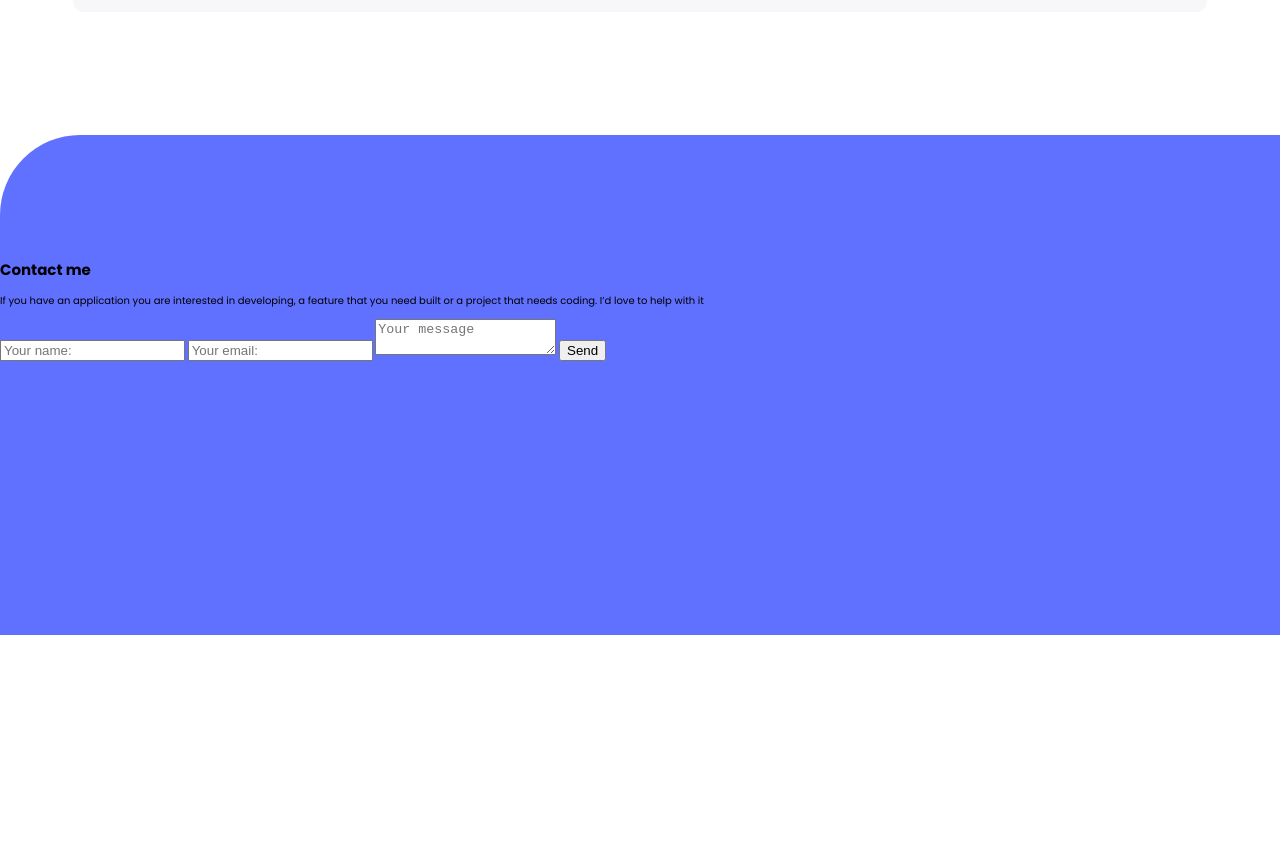
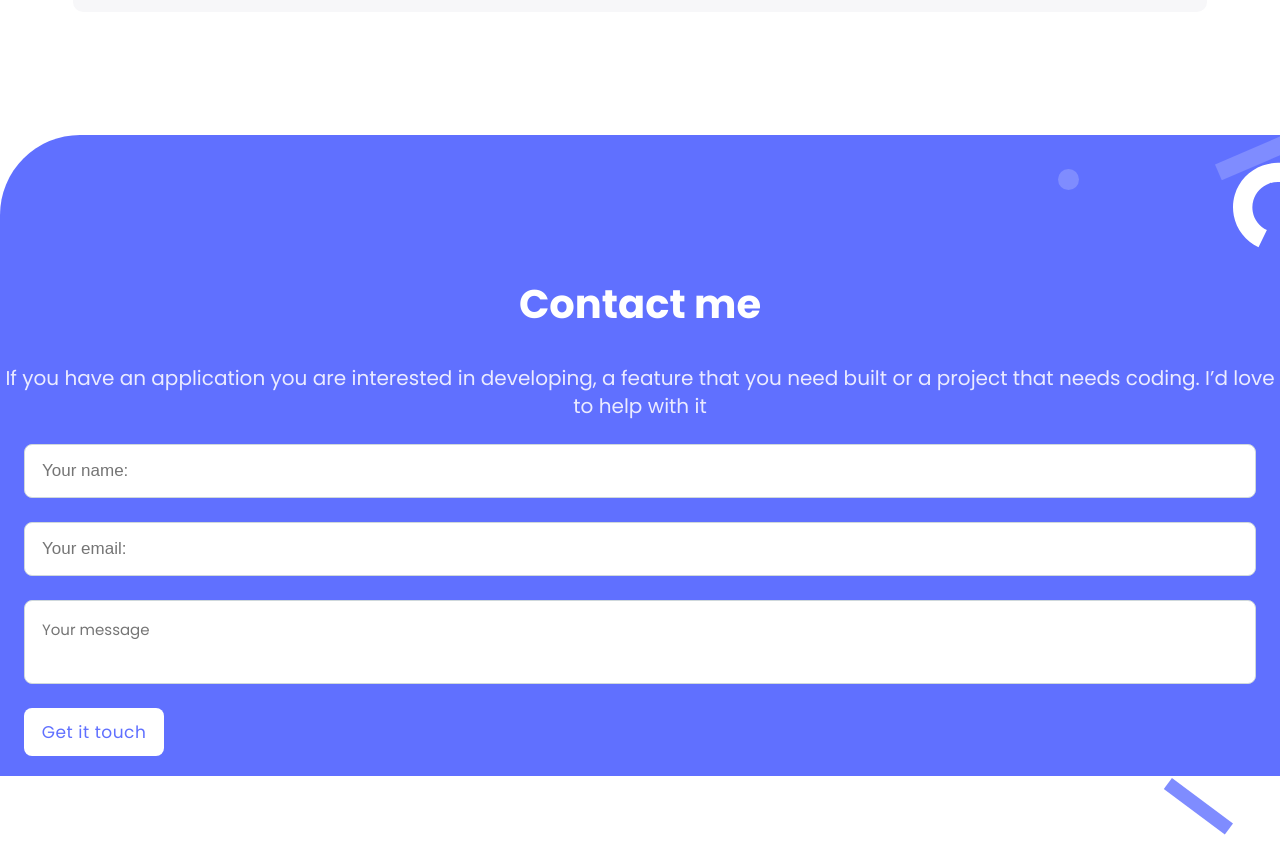
Before and after one commit to DavidEspinoG/microverse_portfolio, a website: page index.html in a window 1280 px wide. Shown: the part 5504-6349 px from the top of the page. Before the commit the page ends 6139 px from the top, so only its background shows below. Drawn offline with Linux system fonts and the light colour scheme.

Commit message:
Finish Contact form

```diff
--- a/index.html
+++ b/index.html
@@ -150,6 +150,7 @@
         </div>
     </section>
     <section class="form-container">
+        <img class="img-container" src="./img/contact-background.svg">
         <h2>Contact me</h2>
         <p>If you have an application you are interested in developing, a feature that you need built or a project that needs coding. I’d love to help with it </p>
         <form
@@ -157,15 +158,15 @@
         method="POST"
         >
             <label class="form__label">
-                <input maxlength="30" placeholder="Your name: " type="text" name="name" required>
+                <input maxlength="30" placeholder="Your name: " type="text" name="name" class="input" required>
             </label>
             <label class="form__label">
-                <input placeholder="Your email: " type="email" name="email" required>
+                <input placeholder="Your email: " type="email" name="email" class="input" required>
             </label>
-            <label>
+            <label class="form__label">
                 <textarea maxlength="500" placeholder="Your message" name="message" required></textarea>
             </label>
-            <button type="submit">Send</button>
+            <button type="submit">Get it touch</button>
         </form>
     </section>
 </body>
--- a/styles.css
+++ b/styles.css
@@ -42,6 +42,16 @@ nav {
 
 header p {
   font-weight: 700;
+}
+
+textarea {
+  font-weight: 400;
+  font-size: 15px;
+  line-height: 24px;
+  color: #b3bac5;
+  resize: none;
+  border: 0;
+  font-family: var(--mainFont);
 }
 
 /* Hero */
@@ -244,8 +254,68 @@ a {
 }
 
 .form-container {
-  background-color: #6070FF;
-  height: 50rem;
+  background-color: #6070ff;
   padding-top: 11rem;
-  border-radius: 8rem 0 0 0 ;
+  border-radius: 8rem 0 0 0;
+  position: relative;
+  z-index: 0;
+  padding-bottom: 20px;
 }
+
+.img-container {
+  z-index: 1;
+  position: absolute;
+  right: 0;
+  top: 0;
+}
+
+.form-container h2 {
+  font-weight: 700;
+  font-size: 40px;
+  line-height: 52px;
+  color: #fff;
+  text-align: center;
+}
+
+.form-container p {
+  text-align: center;
+  font-weight: 400;
+  font-size: 20px;
+  line-height: 28px;
+  color: #ebebff;
+}
+
+.form__label {
+  display: flex;
+  background: #fff;
+  border: 1px solid #cfd8dc;
+  border-radius: 8px;
+  padding: 15px;
+  margin: 24px;
+}
+
+.input {
+  border: 0;
+  font-weight: 400;
+  font-size: 17px;
+  line-height: 20px;
+  color: #172b4d;
+}
+
+.form-container button {
+  align-items: center;
+  padding: 12px 16px;
+  width: 140px;
+  height: 48px;
+  background: #fff;
+  border-radius: 8px;
+  font-family: var(--mainFont);
+  font-style: normal;
+  font-weight: 500;
+  font-size: 17px;
+  line-height: 24px;
+  letter-spacing: 0.03em;
+  color: #6070ff;
+  border: 0;
+  margin-left: 24px;
+}
```
